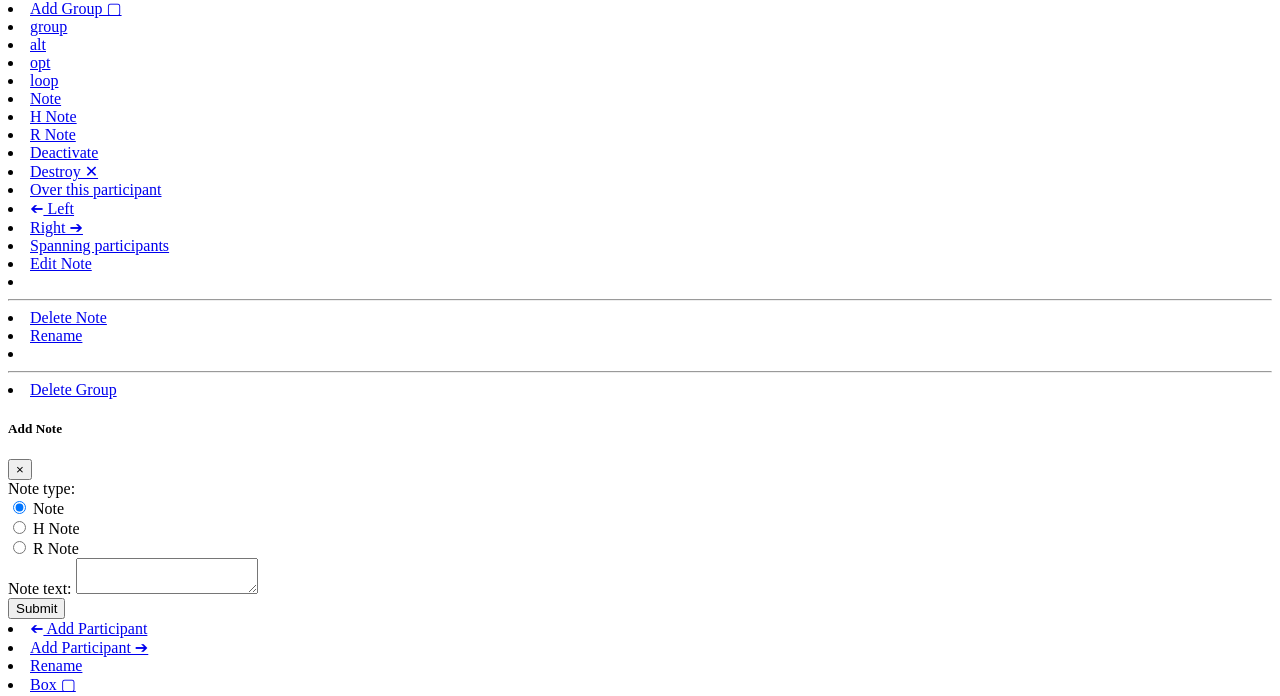
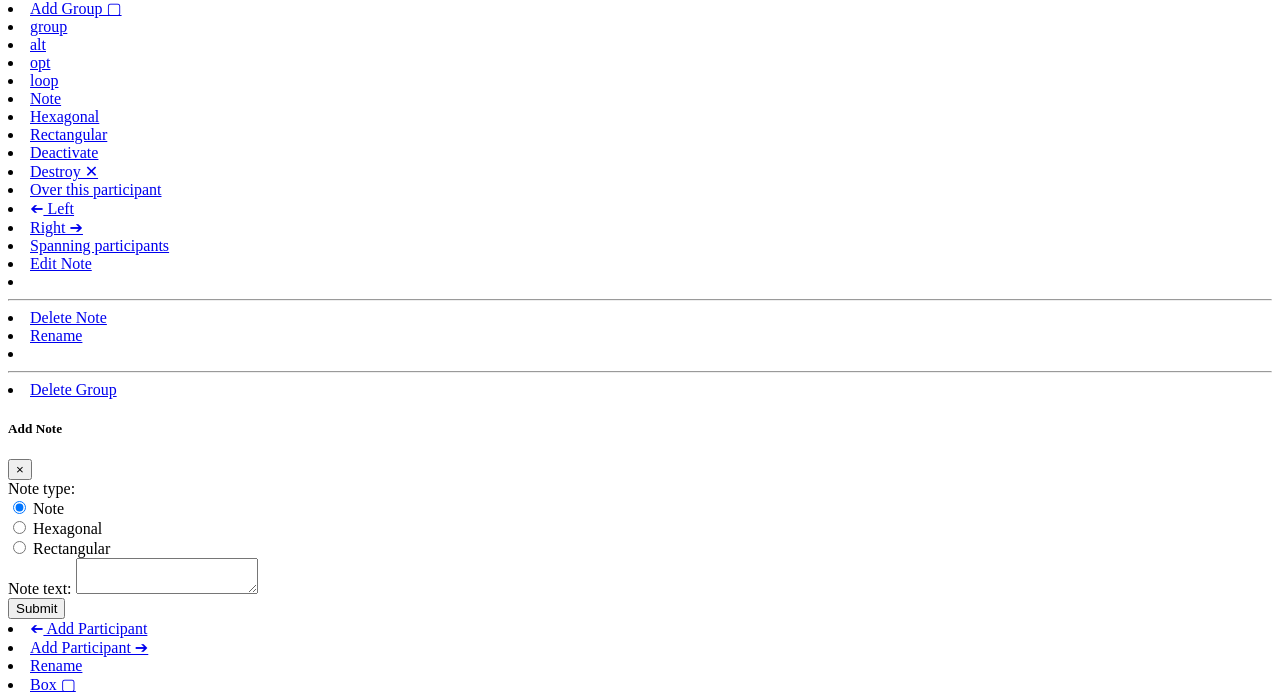
Before and after one commit to Ericsson/PlantUML-Interactive-Editor, a Flask app: template src/plantuml_gui/templates/webview.html in a window 1280 px wide. Shown: the part 5675-6371 px from the top of the page. Run offline with Flask 3, Linux system fonts and the light colour scheme; the template is opened without the code that fills it, so the values that code supplies are empty.

Commit message:
Use descriptive labels for sequence note types
Rename the H Note / R Note options in the Add Note type menu and the
Edit Note dialog to Hexagonal / Rectangular. The underlying PlantUML
keywords (note/hnote/rnote) are unchanged.

```diff
--- a/src/plantuml_gui/templates/partials/sequence_menus.html
+++ b/src/plantuml_gui/templates/partials/sequence_menus.html
@@ -97,8 +97,8 @@
 
 <div class="dropdown-menu" id="seq-note-type-menu">
   <li><a class="dropdown-item" href="#" data-note-type="note">Note</a></li>
-  <li><a class="dropdown-item" href="#" data-note-type="hnote">H Note</a></li>
-  <li><a class="dropdown-item" href="#" data-note-type="rnote">R Note</a></li>
+  <li><a class="dropdown-item" href="#" data-note-type="hnote">Hexagonal</a></li>
+  <li><a class="dropdown-item" href="#" data-note-type="rnote">Rectangular</a></li>
 </div>
 
 <div class="dropdown-menu" id="activation-end-menu">
@@ -144,11 +144,11 @@
                       </div>
                       <div class="form-check form-check-inline">
                           <input class="form-check-input" type="radio" name="seq-note-type-radio" id="seq-note-type-hnote" value="hnote">
-                          <label class="form-check-label" for="seq-note-type-hnote">H Note</label>
+                          <label class="form-check-label" for="seq-note-type-hnote">Hexagonal</label>
                       </div>
                       <div class="form-check form-check-inline">
                           <input class="form-check-input" type="radio" name="seq-note-type-radio" id="seq-note-type-rnote" value="rnote">
-                          <label class="form-check-label" for="seq-note-type-rnote">R Note</label>
+                          <label class="form-check-label" for="seq-note-type-rnote">Rectangular</label>
                       </div>
                   </div>
               </div>
```
Also changed, not shown: FEATURES.md (+1 -1 lines), tests/e2e/test_sequence_note_menu.py (+23 -2 lines), .kiro/steering/product.md, CHANGELOG.md.
